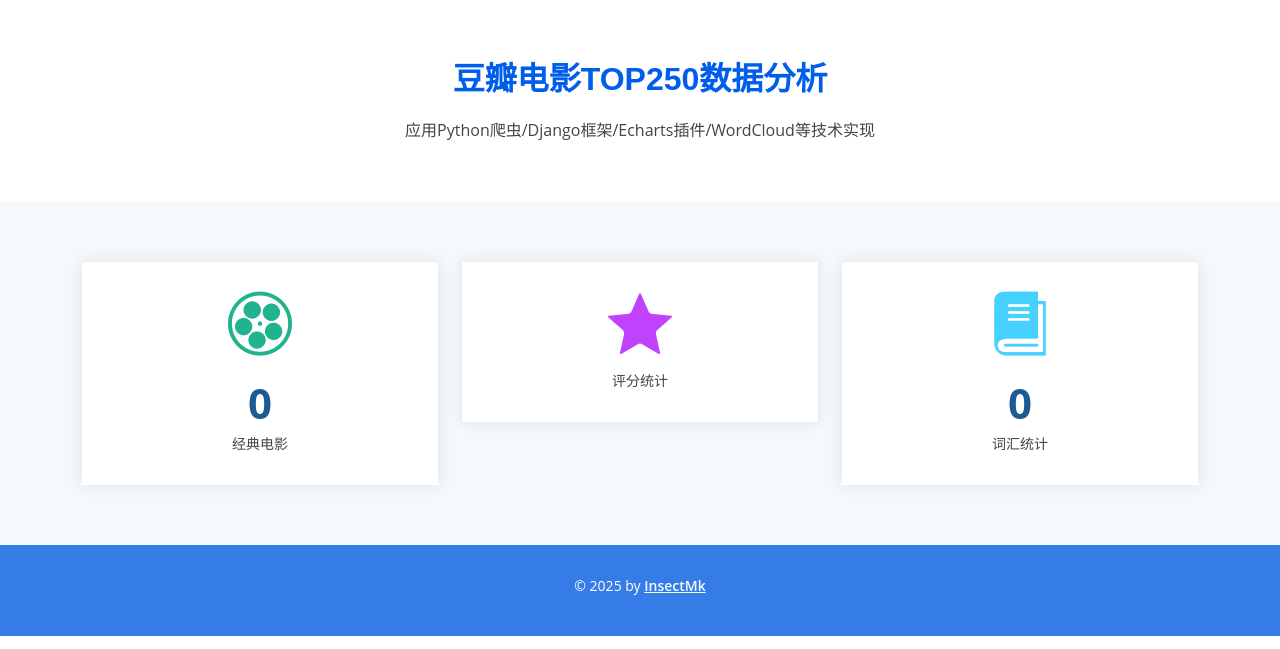
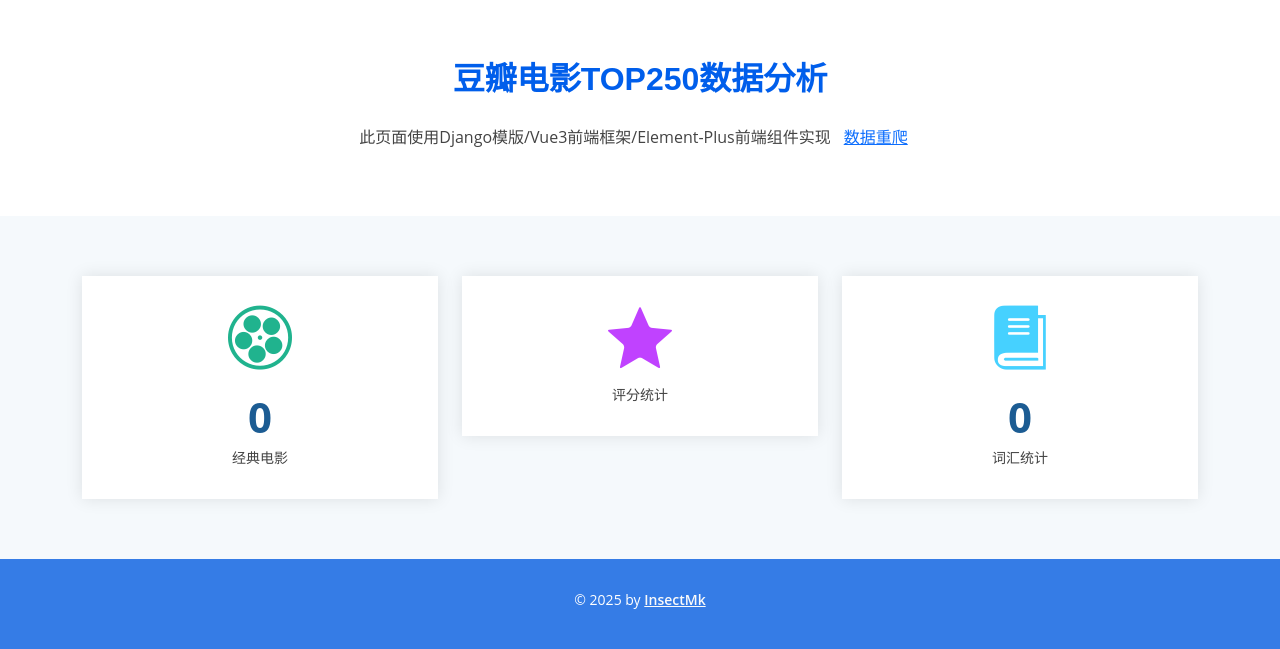
Before and after one commit to insectmk/douban-crawler, a Django app: template douban_crawler/main/templates/main/index.html in a window 1280 px wide. Shown: the part 70-719 px from the top of the page. Run offline with Django 5.2, Linux system fonts and the light colour scheme; the template is opened without the code that fills it, so the values that code supplies are empty; some libraries are stand-ins or nearby versions.

Commit message:
增加数据重爬功能

```diff
--- a/douban_crawler/main/templates/main/index.html
+++ b/douban_crawler/main/templates/main/index.html
@@ -1,13 +1,26 @@
 {% extends './component/frame.html' %}
+{% load static %}
 
 {% block content %}
   <!-- ======= 首页标题 ======= -->
   <section id="team" class="team">
-    <div class="container">
-
-      <div class="section-title">
+    <div class="container" id="app">
+      <div class="section-title text-center">
         <h2>豆瓣电影TOP250数据分析</h2>
-        <p>应用Python爬虫/Django框架/Echarts插件/WordCloud等技术实现</p>
+        <p class="d-flex justify-content-center align-items-center">
+          此页面使用Django模版/Vue3前端框架/Element-Plus前端组件实现
+          <el-popconfirm @confirm="refreshMovies"
+                         title="是否确认重新爬取数据？此操作可能需要较长时间。"
+                         confirm-button-text="确认"
+                         cancel-button-text="取消"
+                         width="240">
+            <template #reference>
+              <button v-loading.fullscreen.lock="fullscreenLoading"
+                      element-loading-text="数据重爬中，请耐心等待..."
+                      type="button" class="btn btn-link">数据重爬</button>
+            </template>
+          </el-popconfirm>
+        </p>
       </div>
     </div>
   </section>
@@ -39,7 +52,51 @@
         </div>
       </div>
     </div>
-
   </div>
 </section>
 {% endblock %}
+<!-- ======= 自定义脚本 ======= -->
+{% block script %}
+<link rel="stylesheet" href="{% static 'main/assets/vendor/element-plus/index.css' %}" />
+<script src="{% static 'main/assets/vendor/vue/vue.global.js' %}"></script>
+<script src="{% static 'main/assets/vendor/element-plus/index.full.js' %}"></script>
+<script type="text/javascript">
+$(() => {
+const app = Vue.createApp({
+  data() {
+    return {
+      fullscreenLoading: false, // 加载控制
+    }
+  },
+  methods: {
+    refreshMovies() {//数据重爬
+      this.fullscreenLoading = true // 加载
+      $.ajax({
+        url: '{% url 'refresh_movies' %}',
+        method: 'GET',
+        success: (res) => {
+          this.fullscreenLoading = false // 关闭加载
+          ElementPlus.ElNotification({
+            title: '通知',
+            message: '数据重爬成功！',
+            type: 'success',
+          })
+          location.reload() // 刷新当前页面
+        },
+        error: (error) => {
+          this.fullscreenLoading = false // 关闭加载
+          ElementPlus.ElNotification({
+            title: '通知',
+            message: `数据重爬失败！${error}`,
+            type: 'error',
+          })
+        }
+      })
+    }
+  },
+})
+app.use(ElementPlus) //挂载element
+app.mount('#app')
+})
+</script>
+{% endblock %}
```
Lines whose indentation alone changed are shown as unchanged.
